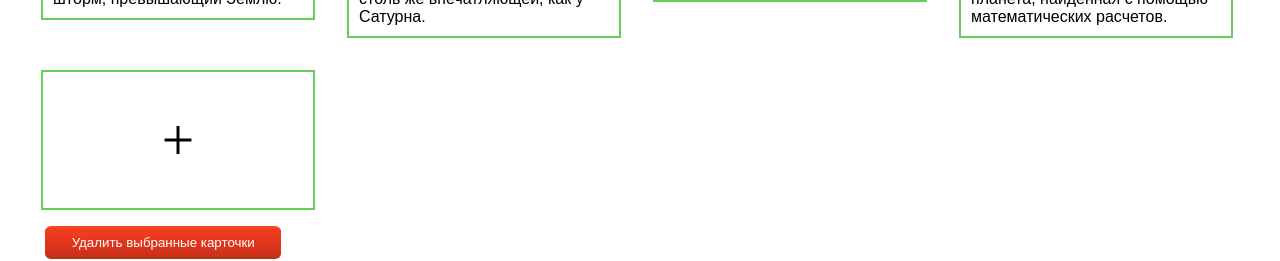
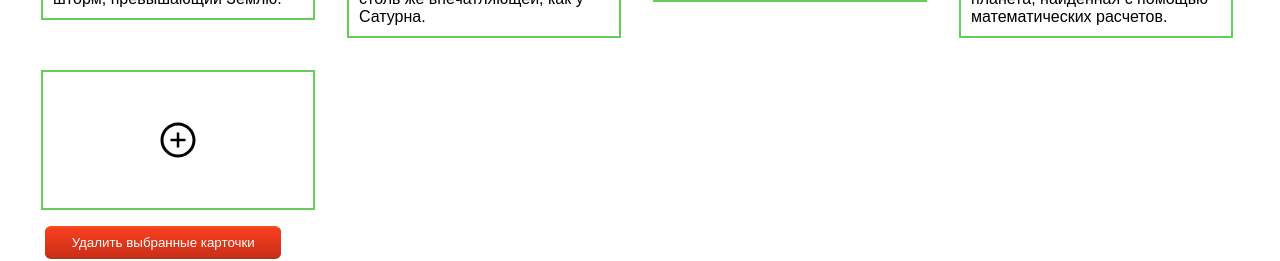
Before and after one commit to Anton-Bond/emarket, a React (Create React App) app: page / in a window 1280 px wide. Shown: the part 608-869 px from the top of the page. Built offline with nearby package versions, Linux system fonts and the light colour scheme.

Commit message:
task 7 changes

```diff
--- a/src/AddCard/index.js
+++ b/src/AddCard/index.js
@@ -1,12 +1,12 @@
 import React, { Component } from 'react';
 import { AiOutlineCheck } from 'react-icons/ai';
 import { AiOutlineClose } from 'react-icons/ai';
-import { AiOutlinePlus } from 'react-icons/ai';
+import { AiOutlinePlusCircle } from 'react-icons/ai';
 import { v1 as uuidv1 } from 'uuid';
 
 import './AddCard.css';
 
-class Card extends Component {
+class AddCard extends Component {
   state = {
     id: null,
     title: '',
@@ -45,11 +45,8 @@ class Card extends Component {
   }
 
   render() {
-    return (
+    return this.state.id ? (
       <div className="AddCard">
-        { this.state.id ?
-          (
-            <div>
         <div className="title-add-card">
           <div className="title-context-add-card">
             <input
@@ -62,9 +59,7 @@ class Card extends Component {
           </div>
           <div className="controls-add-card">
             <AiOutlineCheck onClick={this.saveHandler} />
-                  <AiOutlineClose
-                    onClick={() => this.setState({ id: null })}
-                  />
+            <AiOutlineClose onClick={() => this.setState({ id: null })} />
           </div>
         </div>
         <hr />
@@ -74,11 +69,16 @@ class Card extends Component {
           value={this.state.context}
         ></textarea>
       </div>
-          ) : <AiOutlinePlus className="icon-add" onClick={() => this.setState({ id: uuidv1() })}/>
-        }
+    ) : (
+      <div
+        className="AddCard"
+        style={{ cursor: 'pointer' }}
+        onClick={() => this.setState({ id: uuidv1() })}
+      >
+        <AiOutlinePlusCircle className="icon-add" />
       </div>
     );
   }
 }
 
-export default Card;
+export default AddCard;
```
Lines whose indentation alone changed are shown as unchanged.
